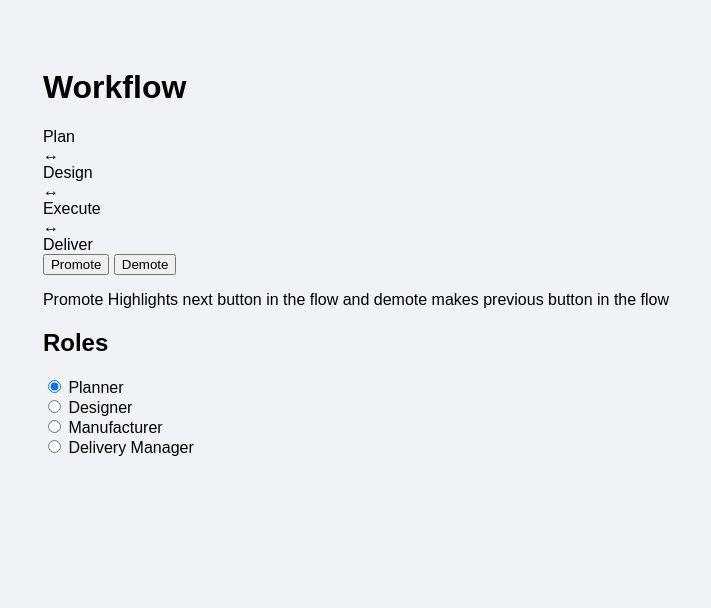
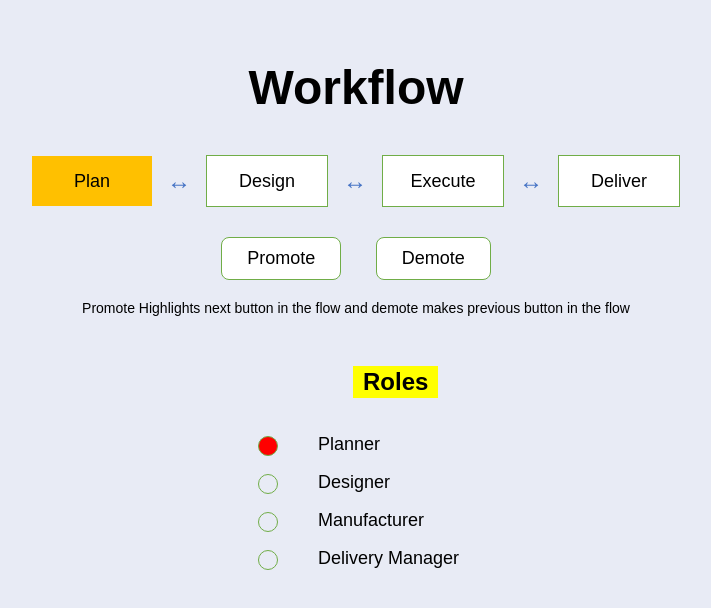
Before and after one commit to Varsha36/workflows_task1, a plain HTML site: page index.html in a window 1280 px wide. Shown: the whole page, without its empty margins (284-995 px from the left). Drawn offline with Linux system fonts and the light colour scheme.

Commit message:
Refactor CSS styles for layout and design

```diff
--- a/style.css
+++ b/style.css
@@ -1,71 +1,103 @@
 body {
-    font-family: sans-serif;
+    background-color: #e8ebf5;
+    font-family: Arial, sans-serif;
     display: flex;
     justify-content: center;
-    padding: 40px;
-    background-color: #f0f2f5;
+    padding-top: 20px;
 }
 
-.main-container {
-    background: white;
-    padding: 30px;
-    border: 1px solid #ddd;
-    width: 600px;
-    box-shadow: 2px 2px 10px rgba(0,0,0,0.1);
+.main-wrapper {
+    width: 850px;
+    text-align: center;
 }
 
-.section {
+.main-title {
+    font-size: 48px;
+    margin-bottom: 40px;
+}
+
+
+.workflow-diagram {
+    display: flex;
+    align-items: center;
+    justify-content: center;
+    gap: 15px;
     margin-bottom: 30px;
 }
 
-h3 {
-    margin-bottom: 15px;
-    border-bottom: 1px solid #eee;
-    padding-bottom: 5px;
+.state-box {
+    width: 120px;
+    height: 50px;
+    border: 1.5px solid #70ad47;
+    background-color: white;
+    display: flex;
+    align-items: center;
+    justify-content: center;
+    font-size: 18px;
 }
 
-/* Horizontal Workflow Layout */
-.workflow-container {
-    display: flex;
-    gap: 10px;
+
+.state-box.active {
+    background-color: #ffc000;
+    border: none;
 }
 
-/* Button Styling */
-.wf-step {
-    flex: 1;
-    padding: 15px 5px;
-    border: 1px solid #ccc;
-    background-color: white; /* Default white */
-    font-weight: bold;
-    text-align: center;
+.arrow {
+    color: #4472c4;
+    font-size: 24px;
 }
 
-/* Highlighted state in Orange */
-.wf-step.active {
-    background-color: orange;
-    color: white;
-    border-color: darkorange;
+
+.action-container {
+    margin: 20px 0;
 }
 
-.radio-group label {
-    margin-right: 15px;
+.control-btn {
+    background: white;
+    border: 1px solid #70ad47;
+    border-radius: 8px;
+    padding: 10px 25px;
+    margin: 0 15px;
+    font-size: 18px;
     cursor: pointer;
 }
 
-.controls {
-    display: flex;
-    gap: 20px;
-    justify-content: center;
+.description {
+    font-size: 14px;
+    margin-bottom: 30px;
 }
 
-.action-btn {
-    padding: 10px 25px;
-    cursor: pointer;
-    background: #e1e1e1;
-    border: 1px solid #bbb;
-    border-radius: 4px;
+
+.roles-container {
+    background-color: transparent;
+    text-align: left;
+    display: inline-block;
 }
 
-.action-btn:hover {
-    background: #d1d1d1;
+.roles-header {
+    background-color: yellow;
+    display: inline-block;
+    padding: 2px 10px;
+    margin-left: 100px;
 }
+
+.role-option {
+    margin: 15px 0;
+    font-size: 18px;
+    display: flex;
+    align-items: center;
+}
+
+input[type="radio"] {
+    appearance: none;
+    width: 20px;
+    height: 20px;
+    border: 1px solid #70ad47;
+    border-radius: 50%;
+    margin-right: 40px;
+    cursor: pointer;
+}
+
+input[type="radio"]:checked {
+    background-color: red;
+}
```
